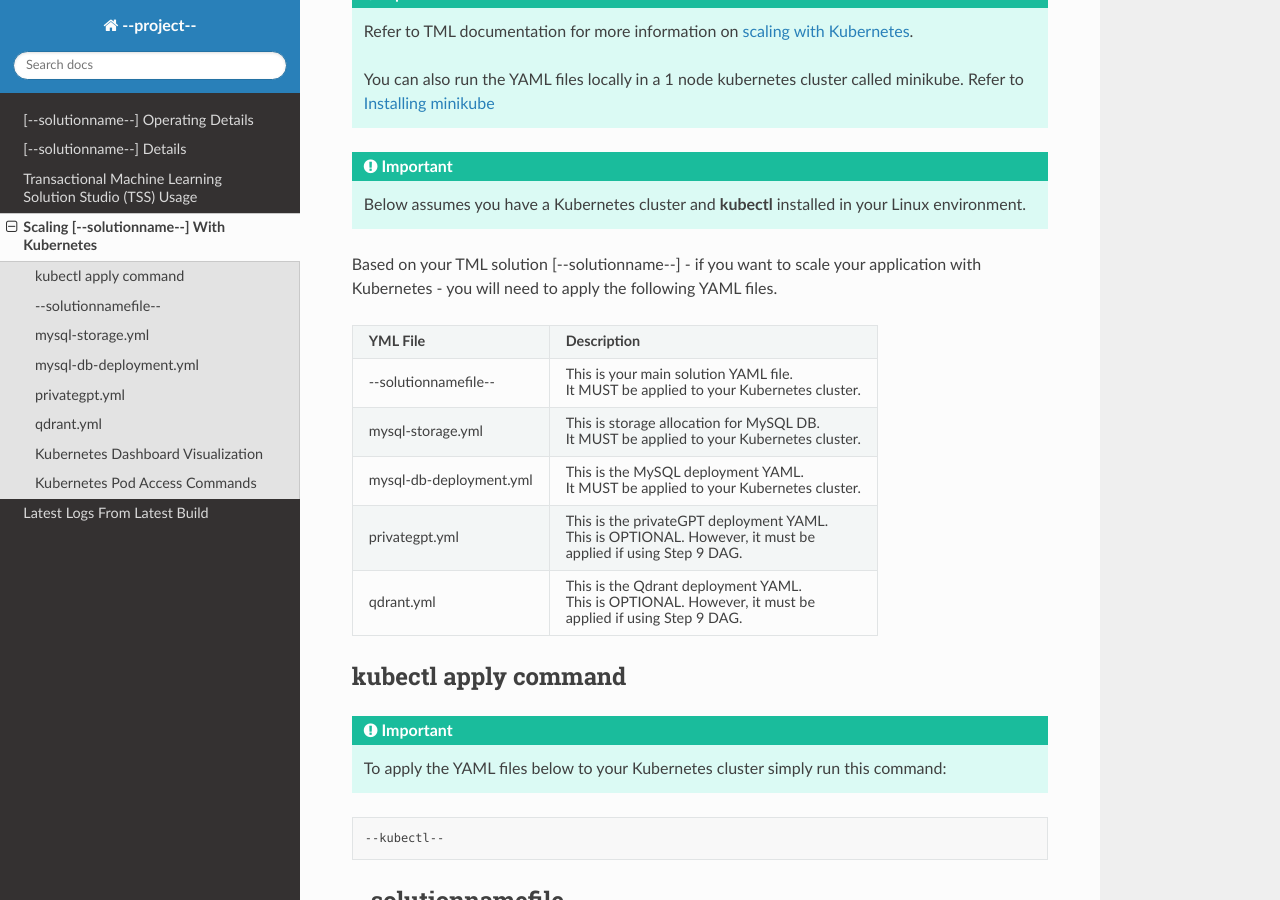
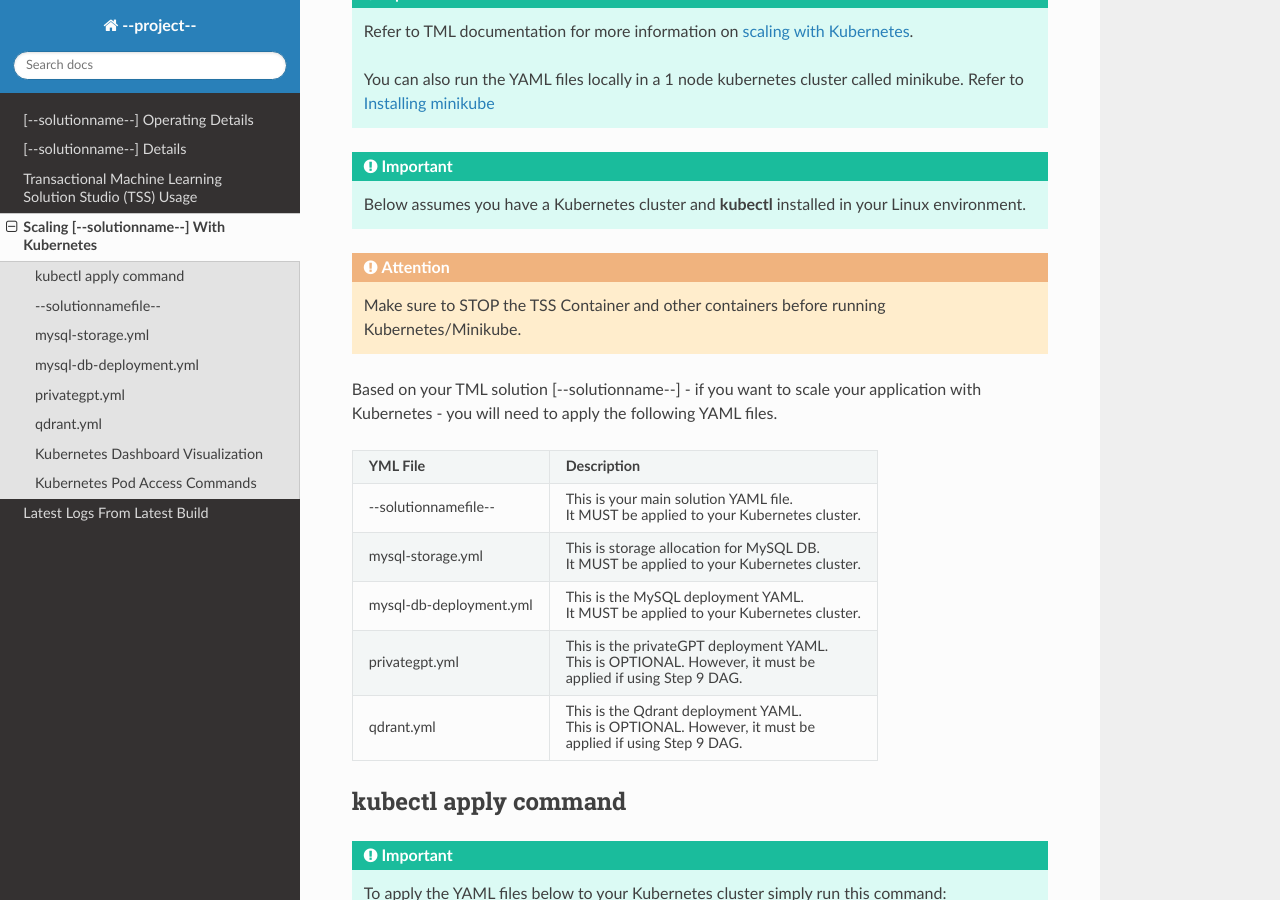
Before and after one commit to vanesalcb06/tssproject2-2b5c, a Sphinx documentation site: the page built from docs/source/kube.rst, in a window 1280 px wide and 900 px high, scrolled down 301 px. Built offline with Sphinx 7.4.7 and the Read the Docs theme 3.1.0, drawn with Linux system fonts in a browser that asks for light colours.

Commit message:
Update kube.rst

```diff
--- a/docs/source/kube.rst
+++ b/docs/source/kube.rst
@@ -12,6 +12,10 @@ You can scale your solution with Kubernetes.  To do so, will will need to apply
 
 .. important::
    Below assumes you have a Kubernetes cluster and **kubectl** installed in your Linux environment.
+
+.. attention::
+
+   Make sure to STOP the TSS Container and other containers before running Kubernetes/Minikube.
 
 Based on your TML solution [--solutionname--] - if you want to scale your application with Kubernetes - you will need to apply the following YAML files.
 
```
